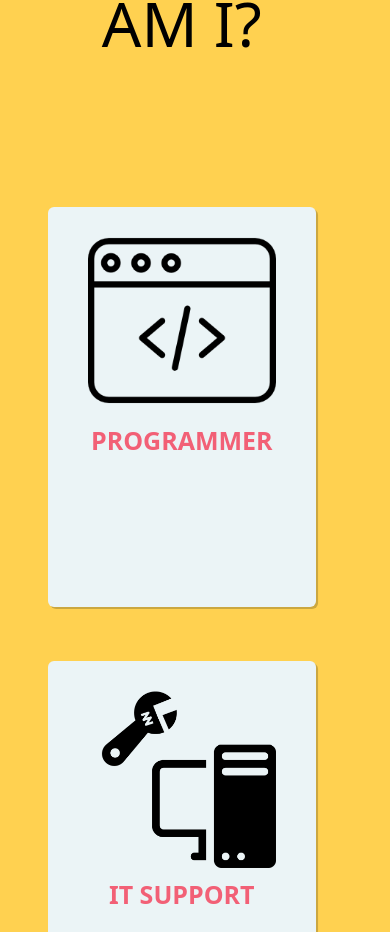
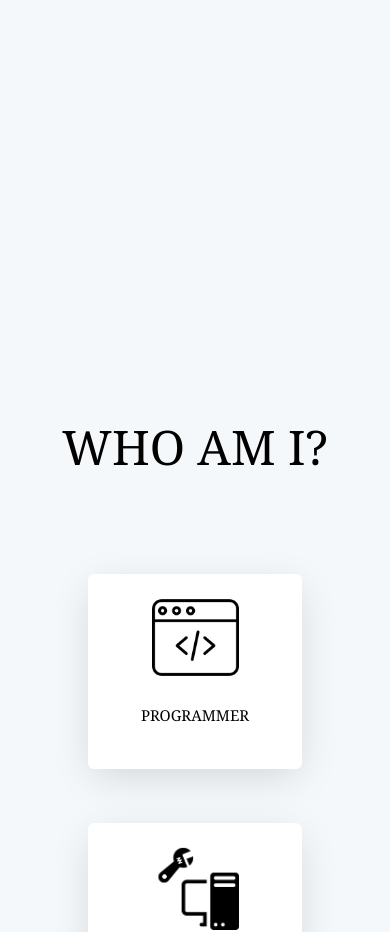
Before and after one commit to GoldaRizki/Portofolio, a React (Vite) app: page / in a window 390 px wide. Shown: the part 980-1912 px from the top of the page. Built offline with nearby package versions, Linux system fonts and the light colour scheme.

Commit message:
Update: Major Update component dan desain bagian Who Am I

```diff
--- a/src/App.jsx
+++ b/src/App.jsx
@@ -24,7 +24,7 @@ function App() {
         <Introduction />
       </Section>
 
-      <Section id="profesiSaya" bgColor="#FFD150">
+      <Section id="profesiSaya" bgColor="#F5F8FA" paddingTop="60vh" paddingBottom="20vh">
         <WhoAmI />
       </Section>
 
--- a/src/components/whoami/partials/profesi.jsx
+++ b/src/components/whoami/partials/profesi.jsx
@@ -3,9 +3,12 @@ export default function Profesi({gambar, nama}){
     return(
 
 
-    <div className="gambar-profesi mx-auto">
-        <img src={ gambar } className="figure-img img-fluid w-100" alt={ nama }/>
-        <p className="text-center" style={{ color: "#F26076" }}> { nama } </p>
+    <div className="container-profesi d-flex flex-wrap justify-content-center">
+        <div className="container-gambar-profesi">
+            <img src={ gambar } className="gambar-profesi" alt={ nama }/>
+        </div>
+
+        <p className="text-profesi"> { nama } </p>
     </div>
 
 
--- a/src/components/whoami/whoami.css
+++ b/src/components/whoami/whoami.css
@@ -1,40 +1,78 @@
 .siapa-saya{
 
-    font-size: 60px;
+    font-size: calc(2em + 4vw);
     color: #000000;
+    font-family:Georgia, 'Times New Roman', Times, serif;
+    transition: 0.2s;
+
 
 }
 
+.container-profesi{
+    width: 400px;
+    height: 500px;
+    padding: 40px 40px 10px 40px;
+    margin-left: 40px;
+    margin-right: 40px;
+    margin-top: 50px;
 
-.scroll-stick{
-    width: 9px;
-    height: 60px;
-    background-color: #000000;
+    opacity: 0;
+
+    /*transition: 0.5s;*/
     border-radius: 6px;
+    background-color: #ffffff;
+    box-shadow: 0px 10px 40px -5px rgba(0, 0, 0, 0.15);
+    /*box-shadow: 10px 10px #b3deec;*/
+
+
+}
+
+.container-profesi:hover{
+
+    /*box-shadow: 30px 20px #b3deec;*/
+    cursor: pointer;
+
+    box-shadow: 2px 2px 30px #b3deec;
+}
+
+.container-gambar-profesi{
+    flex-basis: 70%;
+    height: 250px;
 }
 
 
 .gambar-profesi{
-    width: 280px;
-    height: 400px;
-    padding: 20px 40px;
-    margin-left: 40px;
-    margin-left: 40px;
-    margin-top: 50px;
-    font-size: 25px;
-    font-weight: bolder;
-    /*transition: 0.5s;*/
-    border-radius: 6px;
-    background-color: #EBF4F6;
-    /*box-shadow: 10px 10px #b3deec;*/
-    box-shadow: 0px;
-    x:-100px;
+
+    width: 100%;
+    height: auto;
 
 }
 
-.gambar-profesi:hover{
+.text-profesi{
+    color: #000000;
+    text-align: center;
+    flex-basis: 100%;
+    font-family:Georgia, 'Times New Roman', Times, serif;
+    font-size: 25px;
+    height: 50px;
+}
 
-    /*box-shadow: 30px 20px #b3deec;*/
-    cursor: pointer;
-    /*box-shadow: 2px 2px 30px #b3deec;*/
+
+@media screen and (max-width: 540px) {
+
+    .container-profesi{
+        width: 90%;
+        height: calc(70vw - 20vw);
+        padding: 20px 20px 5px 20px;
+    }
+
+    .container-gambar-profesi{
+        flex-basis: 50%;
+        height: calc(50vw - 10vh);
+    }
+
+    .text-profesi{
+        font-size: 15px;
+        height: 70px;
+    }
 }
--- a/src/components/whoami/whoami.jsx
+++ b/src/components/whoami/whoami.jsx
@@ -1,48 +1,52 @@
-import { useEffect } from 'react';
 import '/src/components/whoami/whoami.css'
 import gsap from 'gsap';
 import { ScrollTrigger } from "gsap/ScrollTrigger";
 import Baris from './partials/baris';
 import Profesi from './partials/profesi';
+import { useGSAP } from '@gsap/react';
+import { useRef } from 'react';
 
 gsap.registerPlugin(ScrollTrigger);
 
 
 export default function WhoAmI(){
 
+    let container = useRef();
 
+    useGSAP(()=>{
 
-    useEffect(()=>{
-
-        let tinggi = document.getElementById("profesiSaya").getBoundingClientRect().height;
 
         //console.log("tingginya adalah :" + tinggi)
 
         let config_timeline = {
                 scrollTrigger: {
-                trigger: '.siapa-saya',
-                start: 'top 40%', // when the top of the trigger hits the top of the viewport
-                end: "", // end after scrolling 500px beyond the start
-                //scrub: 1, // smooth scrubbing, takes 1 second to "catch up" to the scrollbar
+                trigger: container.current,
+                start: 'top 60%', // when the top of the trigger hits the top of the viewport
+                end: "30% top", // end after scrolling 500px beyond the start
+                scrub: true, // smooth scrubbing, takes 1 second to "catch up" to the scrollbar
+                //onUpdate: () => ScrollTrigger.refresh(),
                 //markers: true,
-                toggleActions: "play reverse restart reverse"
+                toggleActions: "play resume resume reverse"
 
                 }
 
             }
 
-        config_timeline.scrollTrigger.end = "+=" + tinggi
+
 
         let urutan = gsap.timeline(config_timeline)
 
 
-        urutan.to(".siapa-saya", {fontSize: 72, duration: 0.3})
-              .to(".gambar-profesi", {boxShadow:"10px 10px #000000" , duration: 0.5, ease: "elastic.out(1,0.3),"})
+        let container_profesi = document.querySelectorAll(".container-profesi");
+
+        container_profesi.forEach(element => {
+            urutan.to(element, {opacity: 1, scale: 1.1, duration: 0.1}).to(element, {scale: 1, duration: 0.1})
+        });
 
 
-        gsap.to(".scroll-stick", {scrollTrigger: config_timeline.scrollTrigger, height: innerHeight, duration: 1})
 
-    },[])
+
+    })
 
 
 return(
@@ -51,39 +55,23 @@ return(
 
 <div className="min-vh-100 container-fluid p-5">
 
-
-    <div className="row">
-
-        <div className="col-11">
+    <div ref={container} className="container-xxxl">
 
         <h1 className="siapa-saya text-center">WHO AM&nbsp;I?</h1>
 
-            <div className="row my-5">
+            <div className="my-5 d-flex flex-wrap justify-content-center gap-1">
 
-                <Baris>
                     <Profesi gambar="/src/assets/svg/profesi/web-programming.svg" nama="PROGRAMMER"/>
                     <Profesi gambar="/src/assets/svg/profesi/it-support.svg" nama={"IT\u00A0SUPPORT"}/>
-                </Baris>
-                <Baris>
+
                     <Profesi gambar="/src/assets/svg/profesi/embedded-system-developer.svg" nama={"EMBEDDED SYSTEM DEVELOPER"}/>
                     <Profesi gambar="/src/assets/svg/profesi/data-analyst.svg" nama={"DATA\u00A0ANALYST"}/>
-                </Baris>
-                <Baris>
+
                     <Profesi gambar="/src/assets/svg/profesi/photographer.svg" nama={"PHOTOGRAPHER"}/>
                     <Profesi gambar="/src/assets/svg/profesi/educator.svg" nama={"EDUCATOR"}/>
-                </Baris>
+
 
             </div>
-
-            <span className='siapa-saya-end'></span>
-
-
-        </div>
-
-        <div className="col-1">
-            <div className="scroll-stick"></div>
-        </div>
-
 
     </div>
 
```
